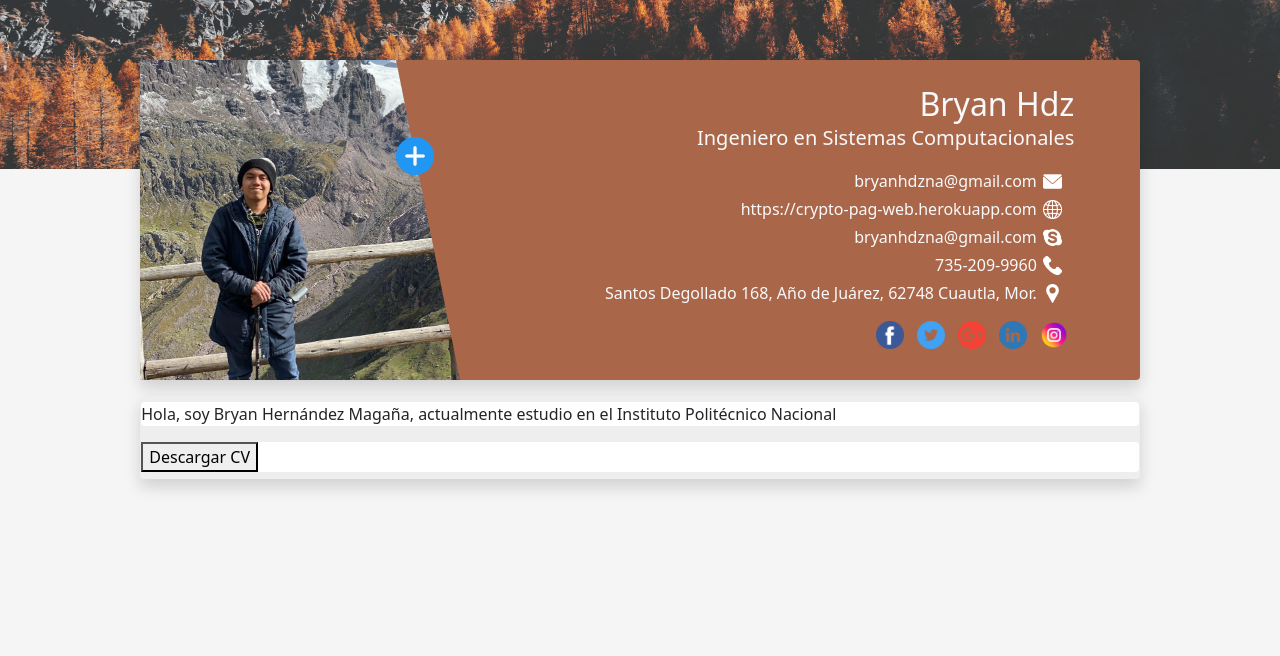
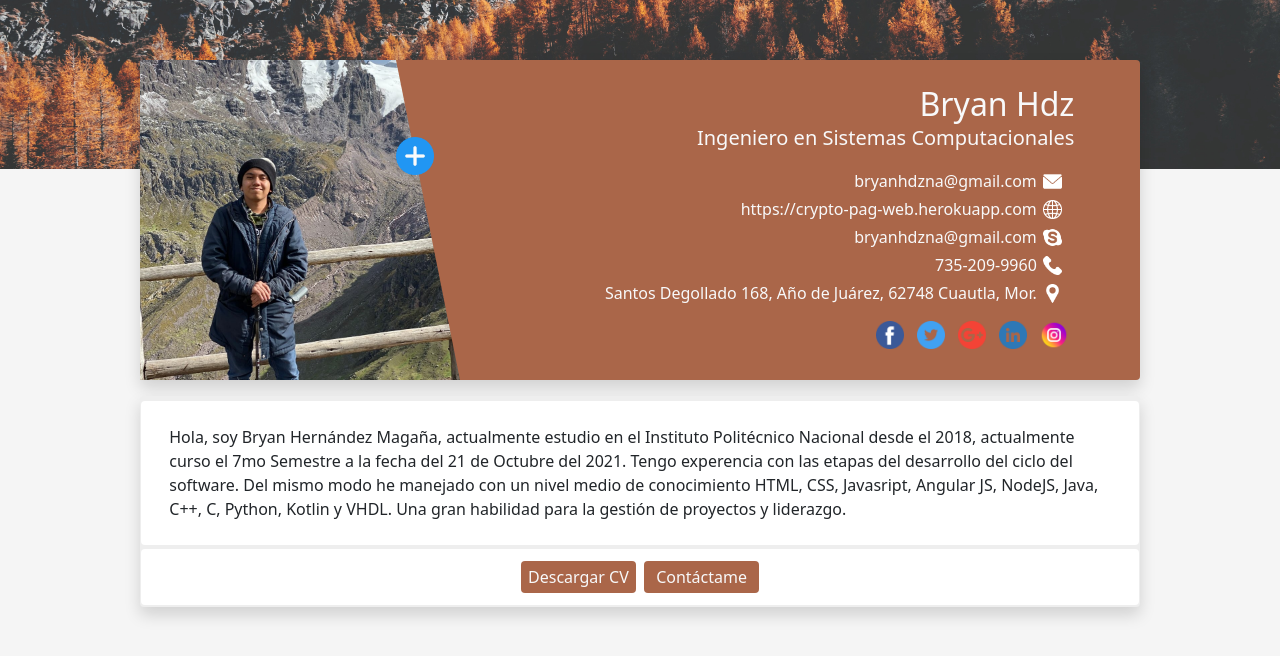
Before and after one commit to XxBrezxX/pagina-web-heroku, an Angular app: page / in a window 1280 px wide. Shown: the top 656 px of the page. Built offline with nearby package versions, Linux system fonts and the light colour scheme.

Commit message:
v2.0.3
Pantalla principal finalizada

```diff
--- a/src/app/home/home.component.css
+++ b/src/app/home/home.component.css
@@ -42,8 +42,8 @@
 }
 
 .etiqueta{
-    padding-top: 0.5vw;
-    padding-bottom: 0.5vw;
+    padding-top: 0.1vw;
+    padding-bottom: 0.1vw;
     padding-left: 0.1vw;
     padding-right: 0.1vw;
 }
--- a/src/app/home/home.component.html
+++ b/src/app/home/home.component.html
@@ -56,10 +56,19 @@
         <div class="shadow rounded" [ngStyle]="{'background-color':'#EEEEEE', 'border':'transparent'}">
             <div class="etiqueta">
                 <div class="rounded" [ngStyle]="{'background-color':'#FFFFFF', 'border':'transparent'}">
-                    <p class="fst-normal ">Hola, soy Bryan Hernández Magaña, actualmente estudio en el Instituto Politécnico Nacional</p>
+                    <p class="fst-normal p-4 m-1">Hola, soy Bryan Hernández Magaña, actualmente estudio en el Instituto
+                        Politécnico Nacional desde el 2018, actualmente curso el 7mo Semestre a la fecha del 21
+                        de Octubre del 2021. Tengo experencia con las etapas del desarrollo del ciclo del software.
+                        Del mismo modo he manejado con un nivel medio de conocimiento HTML, CSS, Javasript, Angular JS,
+                        NodeJS, Java, C++, C, Python, Kotlin y VHDL. Una gran habilidad para la gestión de proyectos
+                        y liderazgo.
+                    </p>
                 </div>
-                <div class="rounded" [ngStyle]="{'background-color':'#FFFFFF', 'border':'transparent'}">
-                    <button>Descargar CV</button>
+                <div class="rounded text-center p-2" [ngStyle]="{'background-color':'#FFFFFF', 'border':'transparent'}">
+                    <button type="button" class="p-1 m-1 rounded text-light"
+                        [ngStyle]="{'background-color':'#aa6649', 'border':'transparent', 'width':'9vw'}">Descargar CV</button>
+                    <button type="button" class="p-1 m-1 rounded text-light"
+                        [ngStyle]="{'background-color':'#aa6649', 'border':'transparent', 'width':'9vw'}">Contáctame</button>
                 </div>
             </div>
         </div>
```
